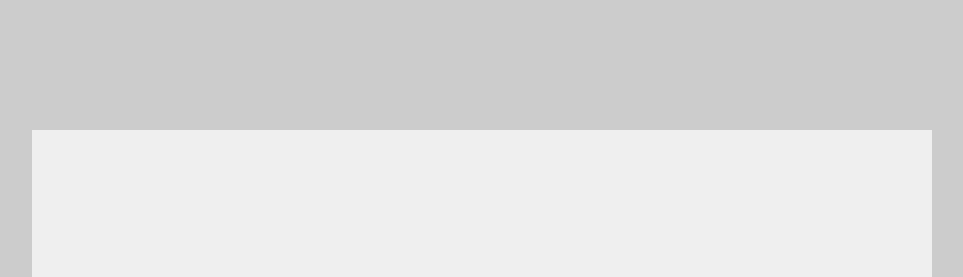
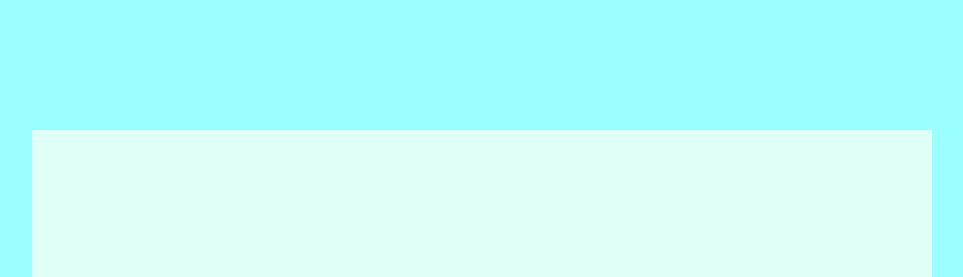
Before and after one commit to JunganBae/UIDesign1, a plain HTML site: page codingfromlife/index.html in a window 1280 px wide. Shown: the top 277 px of the page, without its empty margins (158-1121 px from the left). Drawn offline with Linux system fonts and the light colour scheme.

Commit message:
change color

```diff
--- a/codingfromlife/assets/css/main.css
+++ b/codingfromlife/assets/css/main.css
@@ -1,5 +1,5 @@
 body {
-	background: #cccccc;
+	background: #9bffff;
 }
 
 #align {
@@ -9,14 +9,21 @@ body {
   height: 100vh;
 }
 
-#stage {
+#table {
 	width: 900px;
 	height: 556px;
 	margin: auto;
-	background: #efefef;
+	background: #ffe4e8;
 	position: relative;
 }
 
+#background {
+	width: 900px;
+	height: 300px;
+	background: #e0fff6;
+	margin: auto;
+	position: relative;
+}
 
 
 #pocari {
--- a/codingfromlife/index.html
+++ b/codingfromlife/index.html
@@ -9,7 +9,8 @@
 
 <body>
 	<div id="align">
-    <div id="stage">
+    <div id="table">
+    	<div id="background"></div>
     	<div id="pocari"></div>
     	<div id="pocari-text">포카리스웨트</div>
     	<div id="pocari-bottom"></div>
```
